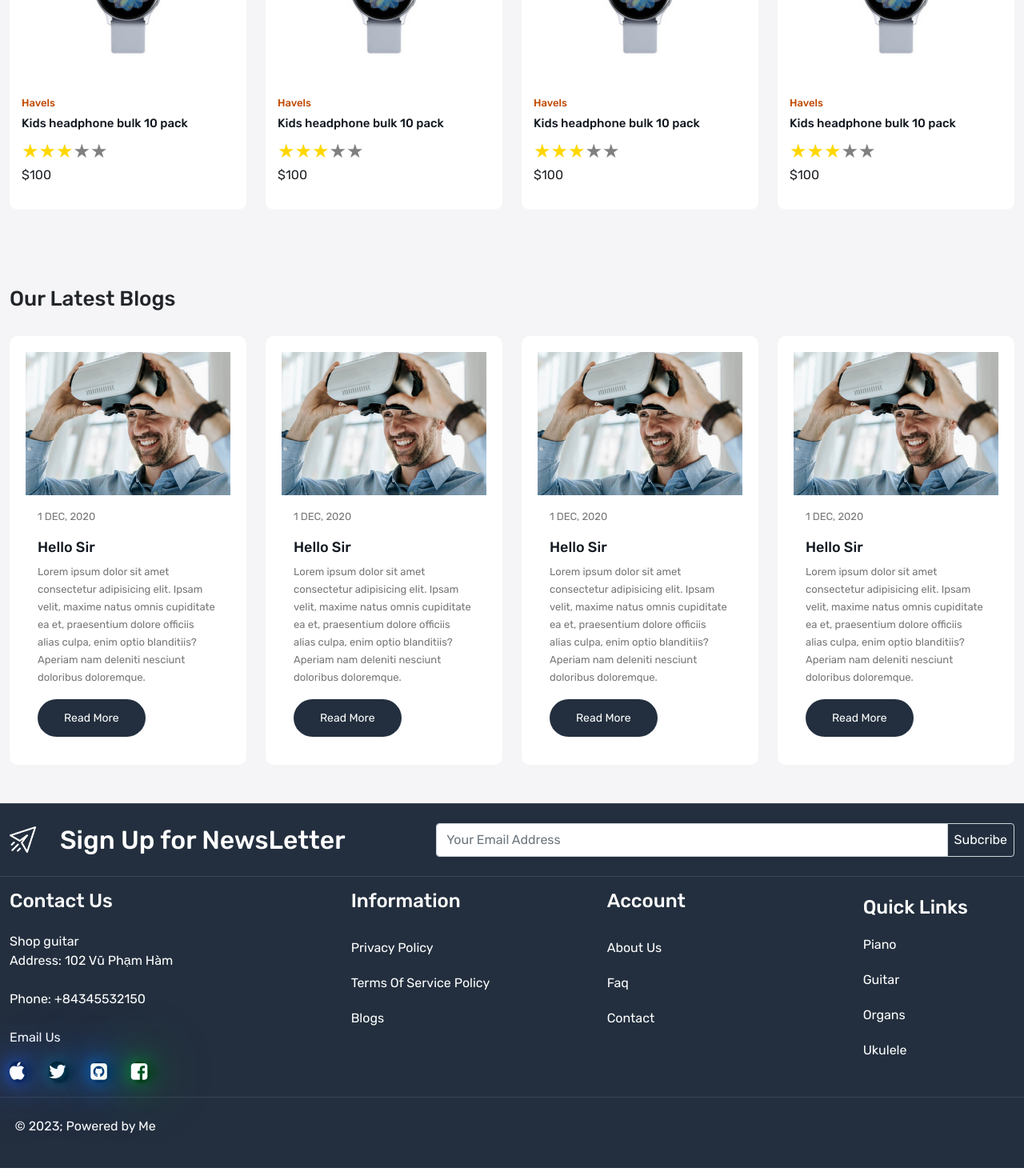
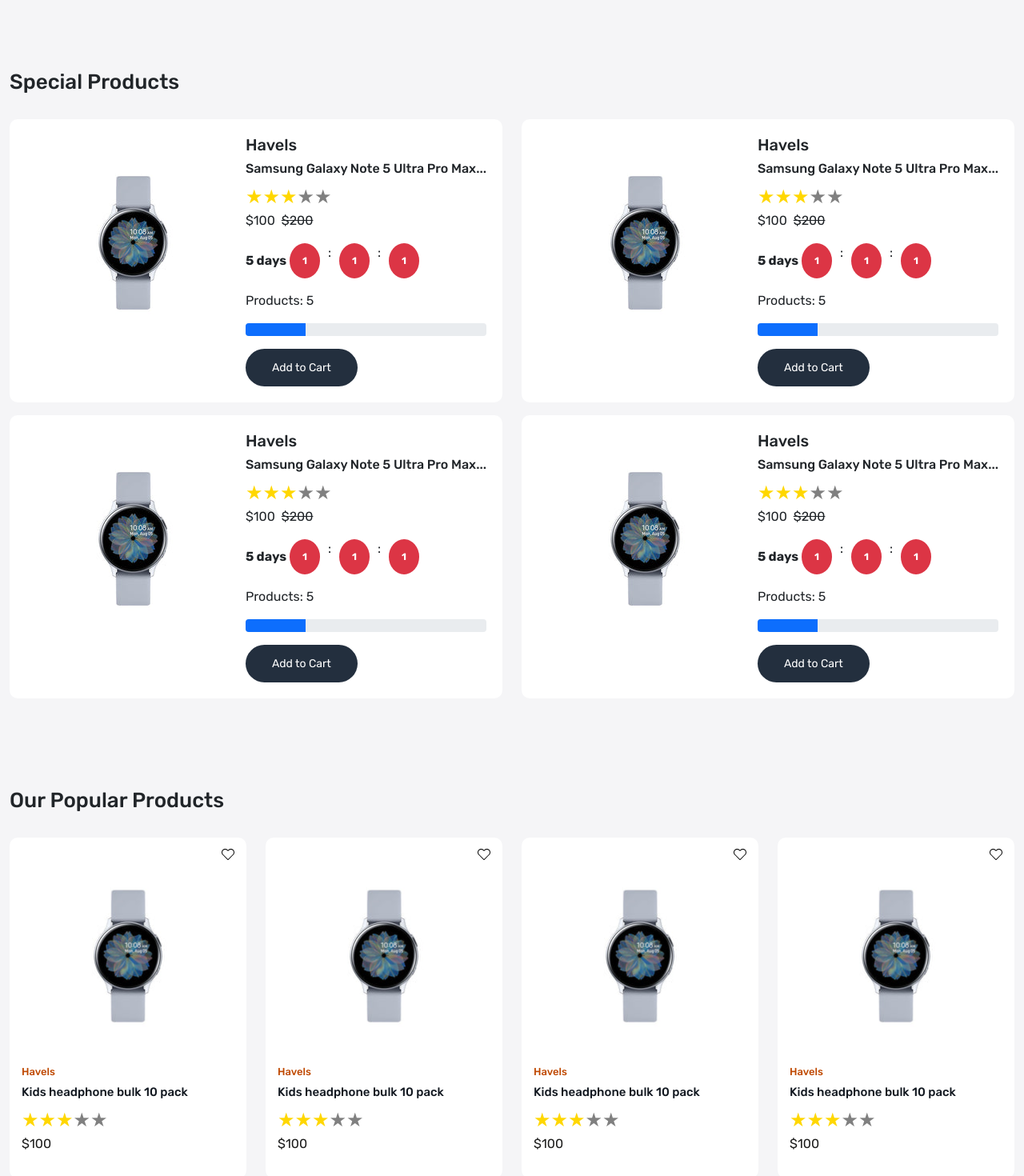
Before and after one commit to RankRook/ecom-frontend, a React (Create React App) app: page / in a window 1280 px wide. Shown: the part 1800-3270 px from the top of the page at 80% size. Built offline with nearby package versions, Linux system fonts and the light colour scheme.

Commit message:
third commit

```diff
--- a/src/App.css
+++ b/src/App.css
@@ -43,6 +43,10 @@
     border-color: inherit;
 }
 
+.gap-5 {
+    gap: 10px
+}
+
 .gap-10 {
     gap: 10px
 }
@@ -65,34 +69,28 @@
     background-color: var(--color-febd69);
     color: #131921
 }
-
+/*////////////////////////////////////////////////////////////////*/
 /*Header Start*/
 .header-top-strip {
     border-bottom: 1px solid var(--color-3b4149);
     background-color: var(--color-131921);
 }
-
 .header-upper {
     background-color: var(--color-131921);
 }
-
 .header-upper .input-group-text {
     background-color: var(--color-febd69);
 }
-
 .header-upper .header-upper-links img {
     width: 35px;
     height: 35px;
 }
-
 .header-upper .header-upper-links p {
     color: white
 }
-
 .header-bottom {
     background-color: #232f3e;
 }
-
 .header-bottom .menu-links a,
 .header-bottom .dropdown button {
     color: white;
@@ -102,7 +100,6 @@
     letter-spacing: 0.3;
     text-transform: uppercase;
 }
-
 .header-bottom .dropdown button:focus {
     box-shadow: none;
 }
@@ -125,9 +122,8 @@
 }
 
 /*Header End */
-
+/*////////////////////////////////////////////////////////////////*/
 /*Footer Start */
-
 .footer {
     background-color: var(--color-232f3e);
 }
@@ -141,8 +137,6 @@
     color: white;
     padding: 8px 17px
 }
-
-
 #apple,
 #twitter,
 #github,
@@ -182,11 +176,9 @@
         filter: hue-rotate(360deg);
     }
 }
-
 /*Footer End */
-
+/*////////////////////////////////////////////////////////////////*/
 /*Home Page Start*/
-
 /*Home wrapper 1*/
 .main-banner-content {
     top: 15%;
@@ -196,7 +188,6 @@
     width: 100%;
 
 }
-
 .main-banner-content h4 {
     font-size: 16px;
     font-weight: 400;
@@ -206,7 +197,6 @@
     letter-spacing: 0.3px;
     text-transform: uppercase;
 }
-
 .main-banner-content h5 {
     font-size: 42px;
     line-height: 54px;
@@ -214,7 +204,6 @@
     font-weight: 500;
     text-transform: none;
 }
-
 .main-banner-content p{
     padding-top: 45%;
     font-size: 28px;
@@ -223,12 +212,10 @@
 
     text-transform: uppercase;
 }
-
 .small-banner-content {
     top: 25%;
     left: 10%;
 }
-
 .small-banner-content h4 {
     font-size: 14px;
     font-weight: 400;
@@ -238,7 +225,6 @@
     letter-spacing: 0.3px;
     text-transform: uppercase;
 }
-
 .small-banner-content h5 {
     font-size: 22px;
     line-height: 34px;
@@ -246,7 +232,6 @@
     font-weight: 500;
     text-transform: none;
 }
-
 .small-banner-content p{
     font-size: 14px;
     line-height: 22px;
@@ -254,22 +239,20 @@
 
     text-transform: uppercase;
 }
-
 .small-banner{
     width: 49%;
 }
 /*Home wrapper 1 end*/
+/*////////////////////////////////////////////////////////////////*/
 
 /*Home wrapper 2*/
-
 .home-wrapper-2 {
     background-color: var(--color-f5f5f7);
 }
-
 /*Home wrapper 2 end*/
+/*////////////////////////////////////////////////////////////////*/
 
 /*Category wrapper 2*/
-
 .categories{
     background-color: white;
     box-shadow: 0 0 10px #0000001a;
@@ -283,7 +266,6 @@
 .categories >div >div{
     width: 60%;
 }
-
 .categories > div:nth-child(1),
 .categories > div:nth-child(2),
 .categories > div:nth-child(3),
@@ -303,7 +285,7 @@
 }
 
 /*Category wrapper 2 end*/
-
+/*////////////////////////////////////////////////////////////////*/
 /*Blog Part*/
 .blog-card{
     background-color: white;
@@ -341,6 +323,7 @@
 }
 
 /*Blog Part End*/
+/*////////////////////////////////////////////////////////////////*/
 
 /*Product Part*/
 .product-card{
@@ -376,12 +359,11 @@
     color: var(--color-bf4800);
     font-size: 13px;
 }
-
 .product-card .product-details h5{
     font-size: 15px;
     color: var(--color-131921);
 }
-.product-card .product-title p.price{
+.product-card .product-details p.price{
     font-size: 16px;
     color: var(--color-1c1c1b);
 }
@@ -390,11 +372,19 @@
     right: -23px;
     transition: 0.5s;
 }
-
 .wishlist-icon{
     top: 2%;
     right: 15px;
 }
 /*Product Part End  */
+/*////////////////////////////////////////////////////////////////*/
 
+/*Special Product Part */
+.special-product-card {
+    padding: 20px;
+    background-color: white;
+    border-radius: 10px;
+}
+
+/*Special Product Part End  */
 /*Home Page End*/
--- a/src/components/ProductCard.js
+++ b/src/components/ProductCard.js
@@ -5,7 +5,7 @@
 function ProductCard() {
     return (
         <div className='col-3'>
-            <div className="product-card position-relative">
+            <Link className="product-card position-relative">
                 <div className="wishlist-icon position-absolute">
                     <Link>
                     <img src="images/wish.svg" alt="wishlist" />
@@ -13,7 +13,7 @@
                 </div>
                 <div className="product-image ">
                     <img src="images/watch.jpg" className="img-fluid" alt="product image" />
-                    <img src="images/lakewood-1.png"className="img-fluid"  alt="product image" />
+                    <img src="images/watch.jpg"className="img-fluid"  alt="product image" />
                 </div>
                 <div className="product-details">
                     <h6 className="brand">Havels</h6>
@@ -23,7 +23,7 @@
                     <ReactStars
                         count={5}
                         size={24}
-                        value="3"
+                        value={3}
                         edit={false}
                         activeColor="#ffd700" />
                     <p className="price">$100</p>
@@ -41,7 +41,7 @@
                         </Link>
                     </div>
                 </div>
-            </div>
+            </Link>
         </div>
     )
 }
--- /dev/null
+++ b/src/components/SpecialProduct.js
@@ -0,0 +1,59 @@
+import React from 'react'
+import { Link } from 'react-router-dom'
+import ReactStars from 'react-stars'
+
+function SpecialProduct() {
+    return (
+        <div className='col-6 mb-3'>
+            <div className="special-product-card">
+                <div className="d-flex justify-content-between">
+                    <div>
+                        <img src="images/watch.jpg" className='img-fluid' alt="watch" />
+                    </div>
+                    <div className="special-product-content">
+                        <h5 className="brand">Havels</h5>
+                        <h6 className="title">
+                            Samsung Galaxy Note 5 Ultra Pro Max...
+                        </h6>
+                        <ReactStars
+                            count={5}
+                            size={24}
+                            value={3}
+                            edit={false}
+                            activeColor="#ffd700"
+                        />
+                        <p className="price">
+                            <span className="red-p">$100</span> &nbsp;
+                            <strike>$200</strike>
+                        </p>
+                        <div className="discount-till d-flex align-items-center">
+                            <p className='mb-0'>
+                                <b>5 days</b>&nbsp;
+                            </p>
+                            <div className="d-flex gap-10">
+                                <span className="badge rounded-circle p-3 bg-danger">1</span>:
+                                <span className="badge rounded-circle p-3 bg-danger">1</span>:
+                                <span className="badge rounded-circle p-3 bg-danger">1</span>
+                            </div>
+                        </div>
+                        <div className='prod-count my-3'>
+                            <p>Products: 5</p>
+                            <div class="progress">
+                                <div
+                                class="progress-bar"
+                                role="progressbar"
+                                style={{width: "25%"}}
+                                aria-valuenow="25"
+                                aria-valuemin="0"
+                                aria-valuemax="100"></div>
+                            </div>
+                        </div>
+                        <Link className='button'>Add to Cart</Link>
+                    </div>
+                </div>
+            </div>
+        </div>
+    )
+}
+
+export default SpecialProduct
--- a/src/pages/Home.js
+++ b/src/pages/Home.js
@@ -3,6 +3,7 @@
 import { Link } from 'react-router-dom'
 import BlogCard from '../components/BlogCard'
 import ProductCard from '../components/ProductCard'
+import SpecialProduct from '../components/SpecialProduct'
 
 const Home = () => {
   return (
@@ -189,6 +190,51 @@
         </div>
       </section>
 
+      <section className="featured-wrapper py-5 home-wrapper-2">
+        <div className="container-xxl">
+          <div className="row ">
+            <div className="col-12">
+              <h3 className="section-heading">Featured Collections</h3>
+            </div>
+            <ProductCard />
+            <ProductCard />
+            <ProductCard />
+            <ProductCard />
+          </div>
+        </div>
+      </section>
+
+      <section className="special-wrapper py-5 home-wrapper-2">
+        <div className="container-xxl">
+          <div className="row">
+            <div className="col-12">
+              <h3 className="section-heading">Special Products</h3>
+            </div>
+          </div>
+          <div className="row ">
+            <SpecialProduct/>
+            <SpecialProduct/>
+            <SpecialProduct/>
+            <SpecialProduct/>
+          </div>
+        </div>
+      </section>
+
+      <section className="popular-wrapper py-5 home-wrapper-2">
+        <div className="container-xxl">
+          <div className="row ">
+            <div className="col-12">
+              <h3 className="section-heading">Our Popular Products</h3>
+            </div>
+            <ProductCard />
+            <ProductCard />
+            <ProductCard />
+            <ProductCard />
+          </div>
+        </div>
+      </section>
+
+
       <section className="marquee-wrapper py-5">
         <div className="container">
           <div className="row">
@@ -230,26 +276,12 @@
         <div className="container-xxl">
           <div className="row">
             <div className="col-12">
-              <h3 className="section-heading">Featured Collections</h3>
-            </div>
-           <ProductCard/>
-           <ProductCard/>
-           <ProductCard/>
-           <ProductCard/>
-          </div>
-        </div>
-      </section>
-
-      <section className="blog-wrapper py-5 home-wrapper-2">
-        <div className="container-xxl">
-          <div className="row">
-            <div className="col-12">
               <h3 className="section-heading">Our Latest Blogs</h3>
             </div>
-           <BlogCard/>
-           <BlogCard/>
-           <BlogCard/>
-           <BlogCard/>
+            <BlogCard />
+            <BlogCard />
+            <BlogCard />
+            <BlogCard />
           </div>
         </div>
       </section>
```
